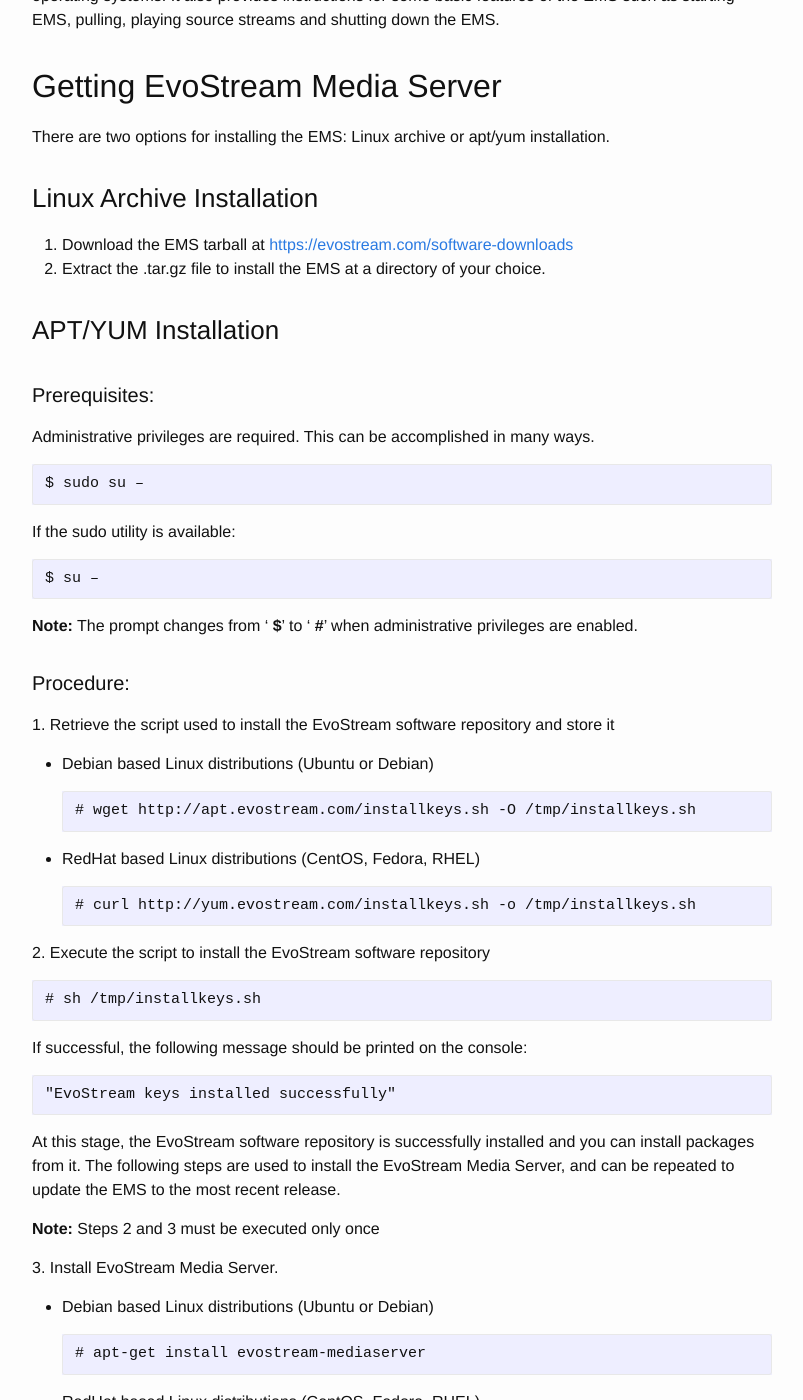
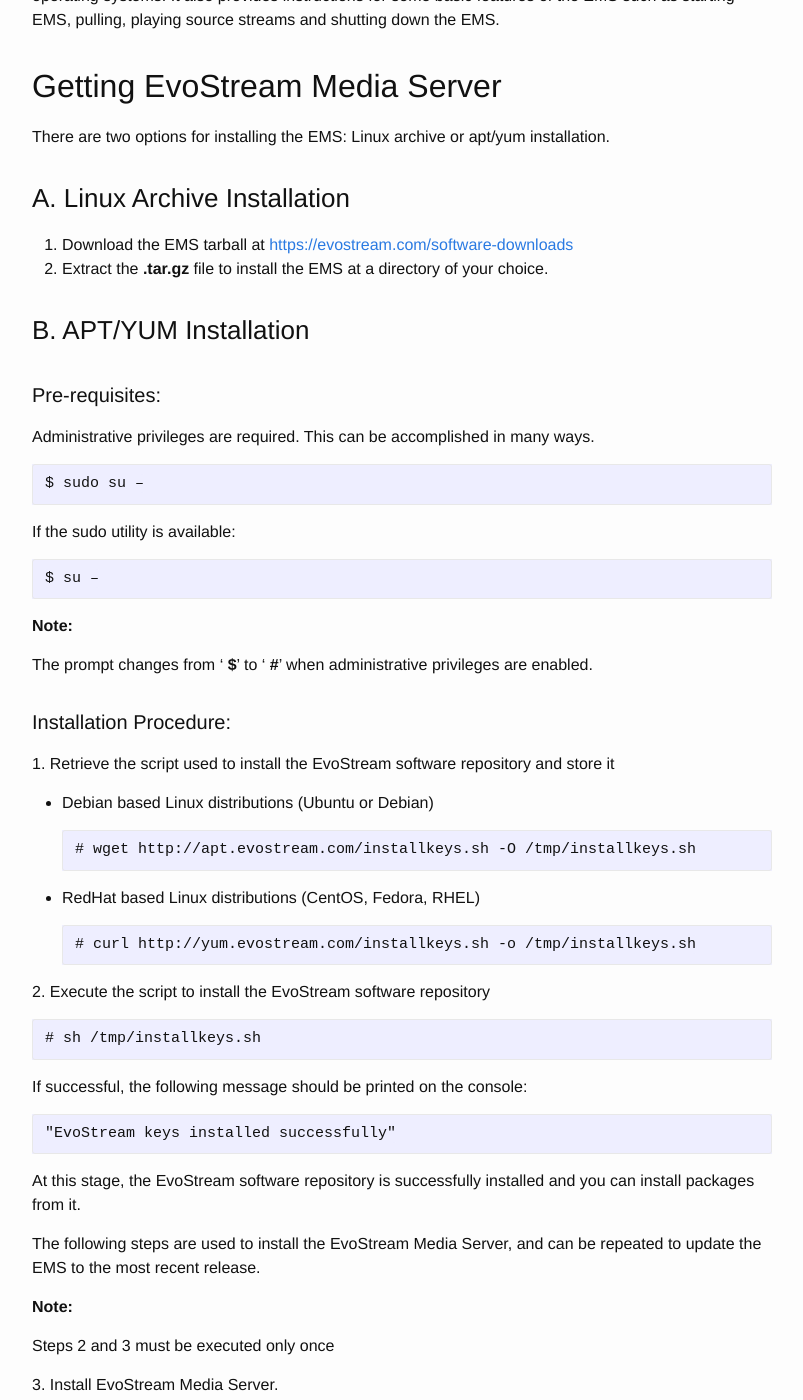
Before and after one commit to EvoStream/ems_quick_start_guide, a Jekyll site: the page built from _posts/2016-01-01-ems-quick-start-guide-linux.md, in a window 1280 px wide and 1400 px high, scrolled down 333 px. Shown: the whole window, without its empty margins (238-1041 px from the left). Built offline with Jekyll 4.4.1, drawn with Linux system fonts in a browser that asks for light colours; some of the changed text lies outside the part shown.

Commit message:
Doc Enhancement
some modification to info
Organized formats

````diff
--- a/_posts/2016-01-01-ems-quick-start-guide-linux.md
+++ b/_posts/2016-01-01-ems-quick-start-guide-linux.md
@@ -10,93 +10,129 @@ permalink: quick_start_guide_for_linux
 
 This document provides instructions on how to install EvoStream Media Server (EMS) on Linux operating systems. It also provides instructions for some basic features of the EMS such as starting EMS, pulling, playing source streams and shutting down the EMS.
 
+
+
+
+
 ## Getting EvoStream Media Server
 
 There are two options for installing the EMS: Linux archive or apt/yum installation.
 
-### Linux Archive Installation
+### A.	Linux Archive Installation
 
 1. Download the EMS tarball at [https://evostream.com/software-downloads](https://evostream.com/software-downloads)
-2. Extract the .tar.gz file to install the EMS at a directory of your choice.
+2. Extract the **.tar.gz** file to install the EMS at a directory of your choice.
 
-### APT/YUM Installation
 
-#### Prerequisites:
+
+### B.	APT/YUM Installation
+
+#### Pre-requisites:
 
 Administrative privileges are required. This can be accomplished in many ways.
 
-    $ sudo su –
+```
+$ sudo su –
+```
 
 If the sudo utility is available:
 
-    $ su –
+```
+$ su –
+```
 
 **Note:**
+
 The prompt changes from ' **$**' to ' **#**' when administrative privileges are enabled.
 
-####Procedure:
+
+
+#### Installation Procedure:
 
 1\. Retrieve the script used to install the EvoStream software repository and store it
 
-  - Debian based Linux distributions (Ubuntu or Debian)
+- Debian based Linux distributions (Ubuntu or Debian)
 
-        # wget http://apt.evostream.com/installkeys.sh -O /tmp/installkeys.sh
+  ```
+  # wget http://apt.evostream.com/installkeys.sh -O /tmp/installkeys.sh
+  ```
 
-  - RedHat based Linux distributions (CentOS, Fedora, RHEL)
+- RedHat based Linux distributions (CentOS, Fedora, RHEL)
 
-        # curl http://yum.evostream.com/installkeys.sh -o /tmp/installkeys.sh
+  ```
+  # curl http://yum.evostream.com/installkeys.sh -o /tmp/installkeys.sh
+  ```
 
 2\. Execute the script to install the EvoStream software repository
 
-    # sh /tmp/installkeys.sh
+```
+# sh /tmp/installkeys.sh
+```
 
 If successful, the following message should be printed on the console:
 
-    "EvoStream keys installed successfully"
+```
+"EvoStream keys installed successfully"
+```
 
 At this stage, the EvoStream software repository is successfully installed and you can install packages from it.
+
 The following steps are used to install the EvoStream Media Server, and can be repeated to update the EMS to the most recent release.
 
 **Note:**
+
 Steps 2 and 3 must be executed only once
 
 3\. Install EvoStream Media Server.
 
-  - Debian based Linux distributions (Ubuntu or Debian)
+- Debian based Linux distributions (Ubuntu or Debian)
 
-        # apt-get install evostream-mediaserver
+  ```
+  # apt-get install evostream-mediaserver
+  ```
 
-  - RedHat based Linux distributions (CentOS, Fedora, RHEL)
+- RedHat based Linux distributions (CentOS, Fedora, RHEL)
 
-        # yum install evostream-mediaserver
+  ```
+  # yum install evostream-mediaserver
+  ```
+
+
+
+
 
 ## License Installation
 
 There are two options for installing the license file: manual or via Web UI.
 
-### Manual
+### A.	Manual
 
 Copy the License.lic to:
 
 - If via Linux Archive: `../config`
+- If via APT/YUM: `.. /etc/evostreamms/`
 
-- If via APT/YUM: `.. /etc/evostream/`
 
-### Via Web UI
+
+### B.	Via Web UI
 
 1\. Run the EMS
 
-  - Linux Archive
+- Linux Archive
 
-        $ cd [Path to EMS bin folder]
-        $ ./run_daemon_ems.sh
+  ```
+  $ cd [Path to EMS bin folder]
+  $ ./run_daemon_ems.sh
+  ```
 
-  - APT/YUM
+- APT/YUM
 
-        # service evostreamms start
-        # service evostreamms start_console
+  ```
+  # service evostreamms start
+  # service evostreamms start_console
+  ```
 
-2\. Open the EMS Web UI by pointing your browser to [http://localhost:8888/EMS_web_ui/](http://localhost:8888/EMS_web_ui/)
+2\. Open the EMS Web UI by pointing your browser to [http://localhost:8888/EMS_web_ui/index.php](http://localhost:8888/EMS_web_ui/index.php)
 
    ![gsgfl1.jpg]({{site.baseurl}}/assets/qsgfl1.jpg)
 
@@ -116,41 +152,59 @@ Copy the License.lic to:
 
 **Tip:** A successful EMS startup will show GO! GO! GO! on the console.
 
+
+
+
+
 ## Connecting to Telnet
 
 To use EMS, a telnet is needed for communication. User needs to enable the telnet client to be able to run the EMS API commands.
 
 1\. Open a command prompt, and run telnet
 
-  - For ASCII telnet interface
+- For ASCII telnet interface
 
-        $ telnet localhost 1112
+  ```
+  $ telnet localhost 1112
+  ```
 
-  - For ASCII CLI interface
+- For ASCII CLI interface
 
-        $ telnet localhost 1222
+  ```
+  $ telnet localhost 1222
+  ```
 
 A telnet localhost will be opened after pressing Enter key.
 
 2\. For preliminary check, type:
 
-    version
+```
+version
+```
 
 The result for ASCII CLI is shown below:
 
 ![qsgfl4.jpg]({{site.baseurl}}/assets/qsgfl4.jpg)
 
+
+
+
+
 ## Basic EMS API
 
-### Adding a Stream
+### A.	Adding a Stream
 
 The pullStream command is the simplest command to get an external stream.
+
 Sample command:
 
-    pullstream uri=rtmp://s2pchzxmtymn2k.cloudfront.net/cfx/st/mp4:sintel.mp4 localstreamname=test
+```
+pullstream uri=rtmp://s2pchzxmtymn2k.cloudfront.net/cfx/st/mp4:sintel.mp4 localstreamname=test
+```
 
 
-### Stream Playback
+
+### B.	Stream Playback
 
 Pulled streams are automatically saved in EMS. To play the pulled stream, use a media player that supports the media format that was pulled.
 
@@ -162,8 +216,10 @@ To play in media player:
 
 2\. Enter the URL of the pulled stream
 
-    rtsp://127.0.0.1:5544/test
-    rtmp://127.0.0.1/live/test
+```
+rtsp://127.0.0.1:5544/test
+rtmp://127.0.0.1/live/test
+```
 
 The EMS will fetch the pulled stream via localStreamName and playback will start once the file is found.
 
@@ -171,11 +227,15 @@ The EMS will fetch the pulled stream via localStreamName and playback will start
 
 Please refer to **EMS User's Guide** and **EMS API Definitions** for more information.
 
-### Stopping the EMS server
+
+
+### C.	Stopping the EMS server
 
 If the user wants to shut down the EMS, just send the command:
 
-    shutdownServer
+```
+shutdownServer
+```
 
 The EMS will respond with a key:
 
@@ -183,6 +243,8 @@ The EMS will respond with a key:
 
 Then send another shutdownserver command using the key:
 
-    shutdownServer key=bVjvUo8HQ6VzDFJv
+```
+shutdownServer key=bVjvUo8HQ6VzDFJv
+```
 
 The EMS will shut down after sending the command.
````
Also changed, not shown: _posts/2016-01-01-ems-quick-start-guide-windows.md (+75 -37 lines), _posts/2016-01-01-index.md (+4 -4 lines).
